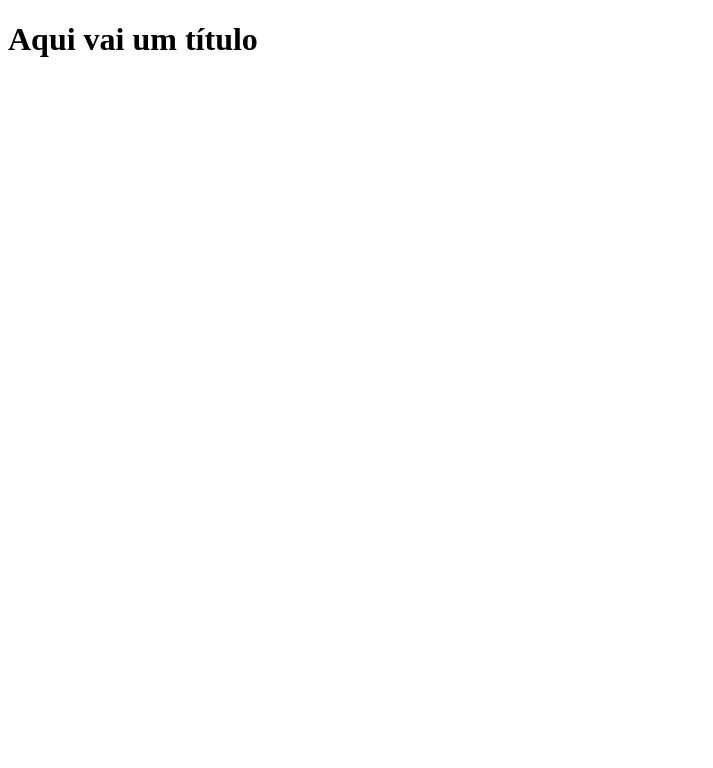
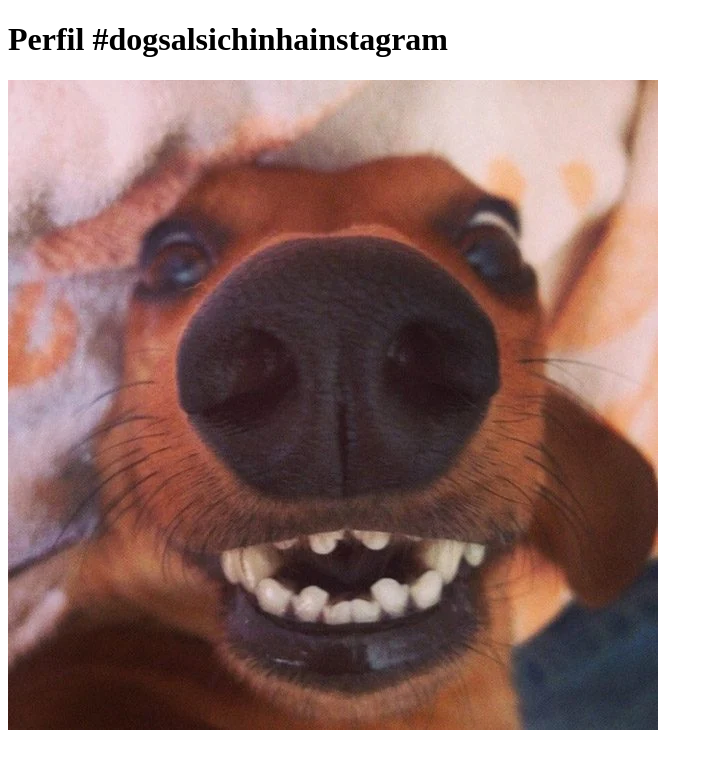
Before and after one commit to VitoriaCaroline-27/exerc-cio-faculdade, a plain HTML site: page index.html in a window 1280 px wide. Shown: the whole page, without its empty margins (0-713 px from the left). Drawn offline with Linux system fonts and the light colour scheme.

Commit message:
first commit

```diff
--- a/index.html
+++ b/index.html
@@ -3,10 +3,10 @@
 <head>
     <meta charset="UTF-8">
     <meta name="viewport" content="width=device-width, initial-scale=1.0">
-    <title>Título da página</title>
+    <title>Fanpage de Cachorrinhos Salsichinhas</title>
 </head>
 <body>
-    <h1>Aqui vai um título</h1>
-
+    <h1>Perfil #dogsalsichinhainstagram</h1>
+    <img src="images/cachorros-salsicha-15.webp"/>
 </body>
 </html>
```
Also changed, not shown: images/cachorros-salsicha-15.webp (added).
